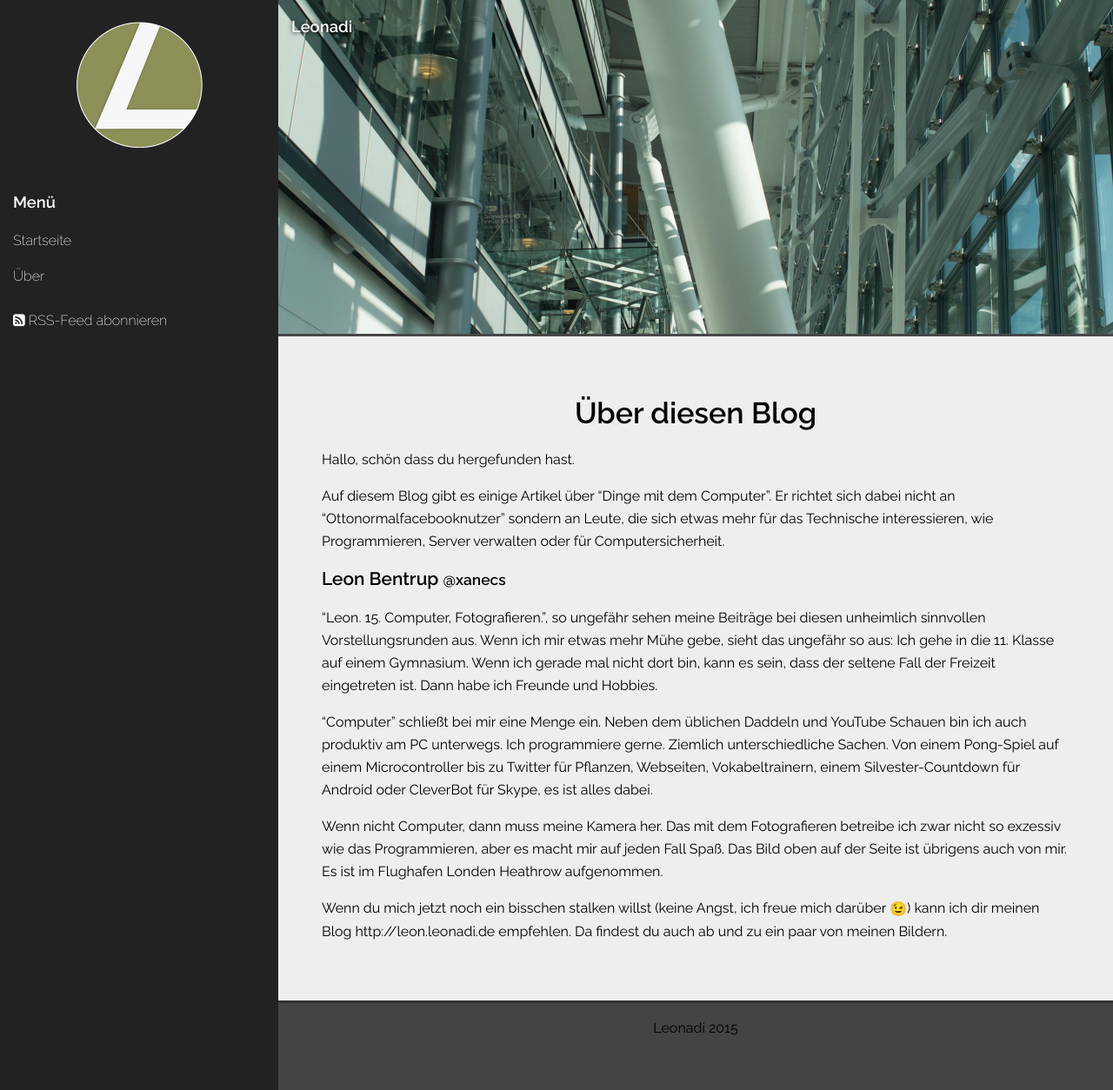
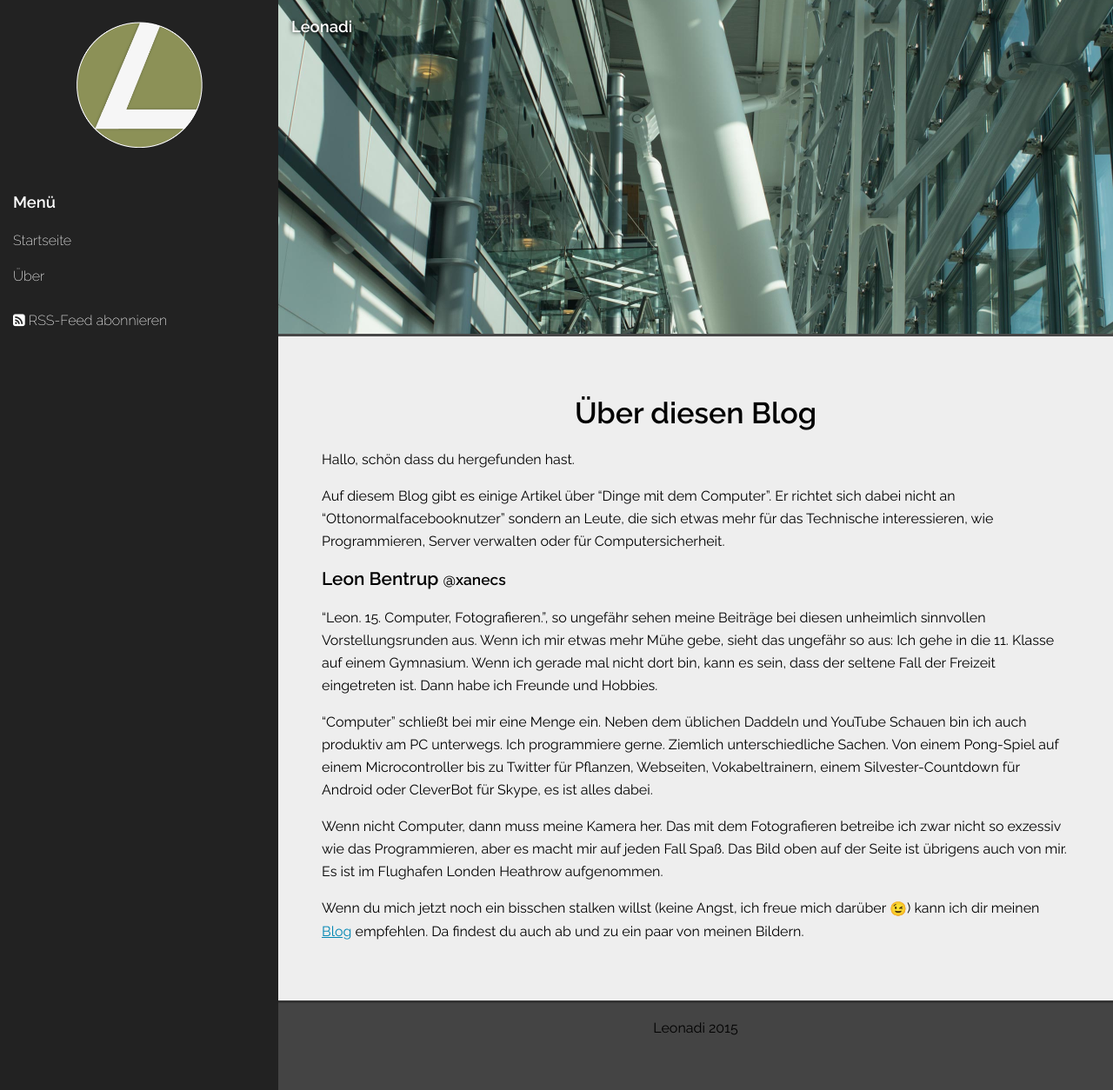
Before and after one commit to LeonAdi/leonadi.github.io, a Jekyll site: the page built from about.md, in a window 1280 px wide and 1254 px high. Shown: the whole window at 87% size. Built offline with Jekyll 4.4.1, drawn with Linux system fonts in a browser that asks for light colours; nearby versions of some CDN libraries; emoji names are drawn with the system emoji font.

Commit message:
Change link in about

```diff
--- a/about.md
+++ b/about.md
@@ -18,4 +18,4 @@ Auf diesem Blog gibt es einige Artikel über "Dinge mit dem Computer". Er richte
 Wenn nicht Computer, dann muss meine Kamera her. Das mit dem Fotografieren betreibe ich zwar nicht so exzessiv wie das Programmieren, aber es macht mir auf jeden Fall Spaß.
 Das Bild oben auf der Seite ist übrigens auch von mir. Es ist im Flughafen Londen Heathrow aufgenommen.
 
-Wenn du mich jetzt noch ein bisschen stalken willst (keine Angst, ich freue mich darüber :wink:) kann ich dir meinen Blog http://leon.leonadi.de empfehlen. Da findest du auch ab und zu ein paar von meinen Bildern.
+Wenn du mich jetzt noch ein bisschen stalken willst (keine Angst, ich freue mich darüber :wink:) kann ich dir meinen [Blog](http://leon.leonadi.de) empfehlen. Da findest du auch ab und zu ein paar von meinen Bildern.
```
